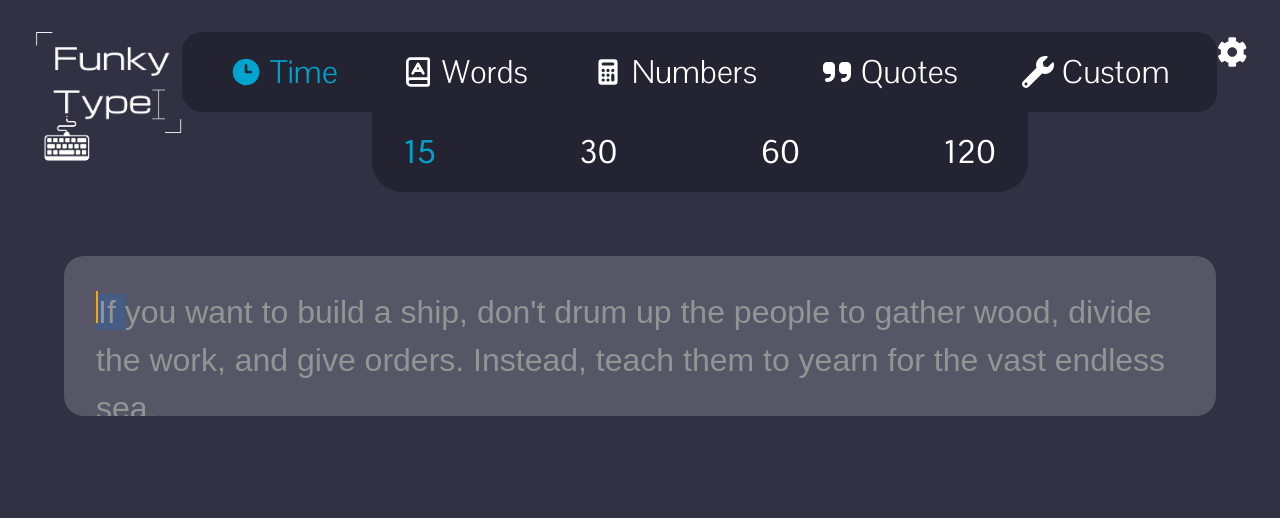
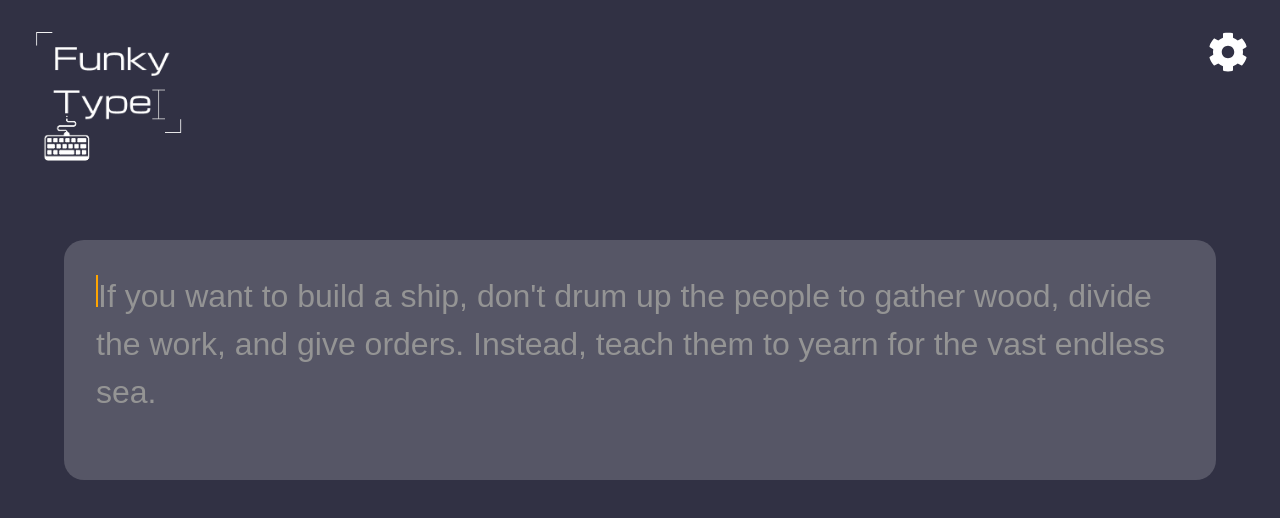
Before and after one commit to KarampelasDS/funky-type, a Next.js app: page / in a window 1280 px wide. Shown: the top 518 px of the page. Built offline with nearby package versions, Linux system fonts and the light colour scheme.

Commit message:
Improved typing functionality and changed project scope

```diff
--- a/src/components/Topbar/topbar.jsx
+++ b/src/components/Topbar/topbar.jsx
@@ -13,7 +13,6 @@ export default function Topbar() {
         width={150}
         height={150}
       />
-      <ModeBar />
       <FaCog size={40} />
     </div>
   );
--- a/src/components/TypingBox/typingbox.jsx
+++ b/src/components/TypingBox/typingbox.jsx
@@ -1,9 +1,9 @@
-import { useState } from "react";
+import { useState, useRef, useEffect } from "react";
 import styles from "./typingbox.module.css";
 
 export default function TypingBox() {
   // State to hold the full text the user will type
-  const [totalText, setTotalText] = useState(
+  const [totalText] = useState(
     "If you want to build a ship, don't drum up the people to gather wood, divide the work, and give orders. Instead, teach them to yearn for the vast endless sea."
   );
 
@@ -26,74 +26,65 @@ export default function TypingBox() {
   const [accuracy, setAccuracy] = useState(0); // Accuracy percentage
   const [mistakes, setMistakes] = useState(0); // Total mistakes made
 
+  // State to track whether the input field is focused
+  const [isFocused, setIsFocused] = useState(false);
+
+  // Ref to track the input field for focusing
+  const inputRef = useRef(null);
+
+  // Focus the input field on page load
+  useEffect(() => {
+    if (inputRef.current) {
+      inputRef.current.focus();
+    }
+  }, []);
+
   // Function to handle user input
   const handleInput = (e) => {
+    // Start the timer only when the user types their first character
     if (!startTime) {
-      setStartTime(Date.now()); // Start the timer on the first key press
+      setStartTime(Date.now());
     }
 
     const currentWord = words[activeWord]; // Get the current word
-    const currentChar = currentWord[activeChar]; // Get the current character in the word
+    const currentChar =
+      activeChar < currentWord.length ? currentWord[activeChar] : " "; // Handle spaces between words
 
     // Ignore non-character keys (e.g., Shift, Ctrl, etc.)
     if (e.key.length > 1 && e.key !== "Backspace" && e.key !== " ") {
       return;
     }
 
-    // Prevent layout shifts by ensuring consistent rendering
-    if (e.key === "Enter") {
-      e.preventDefault(); // Prevent default behavior of Enter key
-      return;
-    }
-
-    // Prevent typing beyond the length of the current word
-    if (
-      activeChar >= currentWord.length &&
-      e.key !== "Backspace" &&
-      e.key !== " "
-    ) {
-      return;
-    }
-
-    // If the user types the correct character
+    // If the user types the correct character (including spaces)
     if (e.key === currentChar) {
-      console.log("Correct");
-
-      // Update the typedWords state to store the correct character
       setTypedWords((prev) => {
         const updated = [...prev];
-        updated[activeWord][activeChar] = e.key; // Replace null with the typed character
+        if (activeChar < currentWord.length) {
+          updated[activeWord][activeChar] = true; // Mark the character as correct
+        }
         return updated;
       });
 
-      setActiveChar((prev) => prev + 1); // Move to the next character
-
-      // Check if the current word is completed
-      if (activeChar + 1 === currentWord.length) {
-        if (activeWord + 1 === words.length) {
-          // If it's the last word, mark the test as completed
-          setIsCompleted(true);
-          calculateResults(); // Calculate WPM and accuracy
-        }
-      }
-    } else if (e.key === " ") {
-      // Handle spacebar input
-      e.preventDefault(); // Prevent adding a space in the input
-
-      // Only allow space if the current word is fully typed
-      if (activeChar === currentWord.length) {
+      if (activeChar < currentWord.length) {
+        setActiveChar((prev) => prev + 1); // Move to the next character
+      } else if (e.key === " ") {
+        // Handle spacebar input
         if (activeWord + 1 < words.length) {
           setActiveWord((prev) => prev + 1); // Move to the next word
           setActiveChar(0); // Reset character index for the new word
         }
-      } else {
-        console.log("Space pressed before completing the word");
+      }
+
+      // Check if the current word is completed
+      if (
+        activeChar + 1 === currentWord.length &&
+        activeWord + 1 === words.length
+      ) {
+        setIsCompleted(true); // Mark the test as completed
+        calculateResults(); // Calculate WPM and accuracy
       }
     } else if (e.key === "Backspace") {
       // Handle backspace input
-      console.log("Backspace pressed");
-
-      // Remove the last typed character
       if (activeChar > 0) {
         setTypedWords((prev) => {
           const updated = [...prev];
@@ -102,21 +93,26 @@ export default function TypingBox() {
         });
 
         setActiveChar((prev) => prev - 1); // Move back one character
+      } else if (activeWord > 0) {
+        // Move back to the previous word
+        setActiveWord((prev) => prev - 1);
+        setActiveChar(words[activeWord - 1].length); // Set character index to the end of the previous word
       }
     } else {
       // If the user types an incorrect character
-      console.log("Incorrect");
-
       setMistakes((prev) => prev + 1); // Increment the mistake counter
 
-      // Store the incorrect character in the typedWords state
       setTypedWords((prev) => {
         const updated = [...prev];
-        updated[activeWord][activeChar] = e.key; // Replace null with the incorrect character
+        if (activeChar < currentWord.length) {
+          updated[activeWord][activeChar] = false; // Mark the character as incorrect
+        }
         return updated;
       });
 
-      setActiveChar((prev) => prev + 1); // Move to the next character
+      if (activeChar < currentWord.length) {
+        setActiveChar((prev) => prev + 1); // Move to the next character
+      }
     }
   };
 
@@ -126,7 +122,7 @@ export default function TypingBox() {
     const timeInMinutes = (endTime - startTime) / 60000; // Convert time to minutes
 
     // Calculate WPM
-    const totalWordsTyped = activeWord + 1; // Total words typed
+    const totalWordsTyped = words.slice(0, activeWord + 1).length; // Total words typed
     const calculatedWpm = Math.round(totalWordsTyped / timeInMinutes);
     setWpm(calculatedWpm);
 
@@ -141,8 +137,11 @@ export default function TypingBox() {
       });
     });
 
-    const calculatedAccuracy = Math.round(
-      ((totalTypedChars - mistakes) / totalTypedChars) * 100
+    // Ensure accuracy is never negative
+    const correctChars = totalTypedChars - mistakes;
+    const calculatedAccuracy = Math.max(
+      Math.round((correctChars / totalTypedChars) * 100),
+      0
     );
     setAccuracy(calculatedAccuracy);
   };
@@ -157,6 +156,13 @@ export default function TypingBox() {
     setWpm(0); // Reset WPM
     setAccuracy(0); // Reset accuracy
     setMistakes(0); // Reset mistakes
+
+    // Focus the input field after resetting with a slight delay
+    setTimeout(() => {
+      if (inputRef.current) {
+        inputRef.current.focus();
+      }
+    }, 0);
   };
 
   // Render the typing box and results
@@ -165,7 +171,6 @@ export default function TypingBox() {
       {!isCompleted ? (
         <div className={styles.typingbox}>
           <div className={styles.staticText}>
-            {/* Pre-render the full text to ensure consistent layout */}
             {words.map((word, wordIndex) => (
               <span
                 key={wordIndex}
@@ -179,12 +184,9 @@ export default function TypingBox() {
                   let charClass = "";
 
                   // Apply styles for correct and incorrect characters
-                  if (typedWords[wordIndex][charIndex] === letter) {
+                  if (typedWords[wordIndex][charIndex] === true) {
                     charClass = styles.correctChar; // Correctly typed characters
-                  } else if (
-                    typedWords[wordIndex][charIndex] !== null &&
-                    typedWords[wordIndex][charIndex] !== letter
-                  ) {
+                  } else if (typedWords[wordIndex][charIndex] === false) {
                     charClass = styles.incorrectChar; // Incorrectly typed characters
                   }
 
@@ -192,16 +194,18 @@ export default function TypingBox() {
                     <span key={charIndex} className={charClass}>
                       {/* Render the cursor before the current character */}
                       {!isCompleted &&
+                        isFocused &&
                         activeWord === wordIndex &&
                         activeChar === charIndex && (
                           <span className={styles.cursor}></span>
                         )}
-                      {typedWords[wordIndex][charIndex] || letter}
+                      {letter}
                     </span>
                   );
                 })}
                 {/* Render the cursor at the end of the word */}
                 {!isCompleted &&
+                  isFocused &&
                   activeWord === wordIndex &&
                   activeChar === word.length && (
                     <span className={styles.cursor}></span>
@@ -211,9 +215,12 @@ export default function TypingBox() {
           </div>
           {/* Invisible input to capture user input */}
           <input
+            ref={inputRef} // Attach the ref to the input field
             className={styles.inputArea}
             type="text"
             onKeyDown={handleInput}
+            onFocus={() => setIsFocused(true)} // Set focus state to true
+            onBlur={() => setIsFocused(false)} // Set focus state to false
             value={""}
           />
         </div>
--- a/src/components/TypingBox/typingbox.module.css
+++ b/src/components/TypingBox/typingbox.module.css
@@ -19,6 +19,9 @@
   display: flex;
   flex-direction: column; /* Ensure consistent vertical alignment */
   justify-content: space-between; /* Prevent shifting when lines wrap */
+  max-width: 60rem; /* Set a fixed width to prevent dynamic wrapping */
+  height: 15rem; /* Ensure consistent height */
+  overflow: hidden; /* Prevent overflow */
 }
 
 .staticText {
@@ -33,16 +36,23 @@
   font-family: inherit;
   min-height: 10rem; /* Ensure consistent height to prevent layout shifts */
   visibility: visible; /* Ensure text is always rendered */
-  height: auto; /* Allow dynamic height but prevent layout shifts */
+  height: 100%; /* Match the height of the typing box */
   line-height: 1.5; /* Match the line height of the typing box */
+  word-wrap: break-word; /* Break long words to prevent overflow */
+  overflow-wrap: break-word; /* Ensure long words wrap properly */
+  display: flex; /* Use flexbox for consistent alignment */
+  flex-wrap: wrap; /* Allow wrapping of text */
+  align-content: flex-start; /* Align text to the top */
 }
 
 .correct {
   color: #4caf50;
+  transition: color 0.3s ease, background-color 0.3s ease; /* Smooth transition for color changes */
 }
 
 .incorrect {
   color: #f44336;
+  transition: color 0.3s ease, background-color 0.3s ease; /* Smooth transition for color changes */
 }
 
 .inputArea {
@@ -58,10 +68,6 @@
   outline: none;
   z-index: 2;
   cursor: text; /* Ensure the cursor changes to text when hovering */
-}
-
-.activeWord {
-  background-color: rgba(0, 123, 255, 0.2);
 }
 
 .activeChar {
@@ -83,6 +89,7 @@
   height: 1em;
   background-color: orange; /* Cursor color */
   animation: blink 1s step-end infinite;
+  transition: background-color 0.3s ease; /* Smooth transition for cursor color */
 }
 
 @keyframes blink {
```
